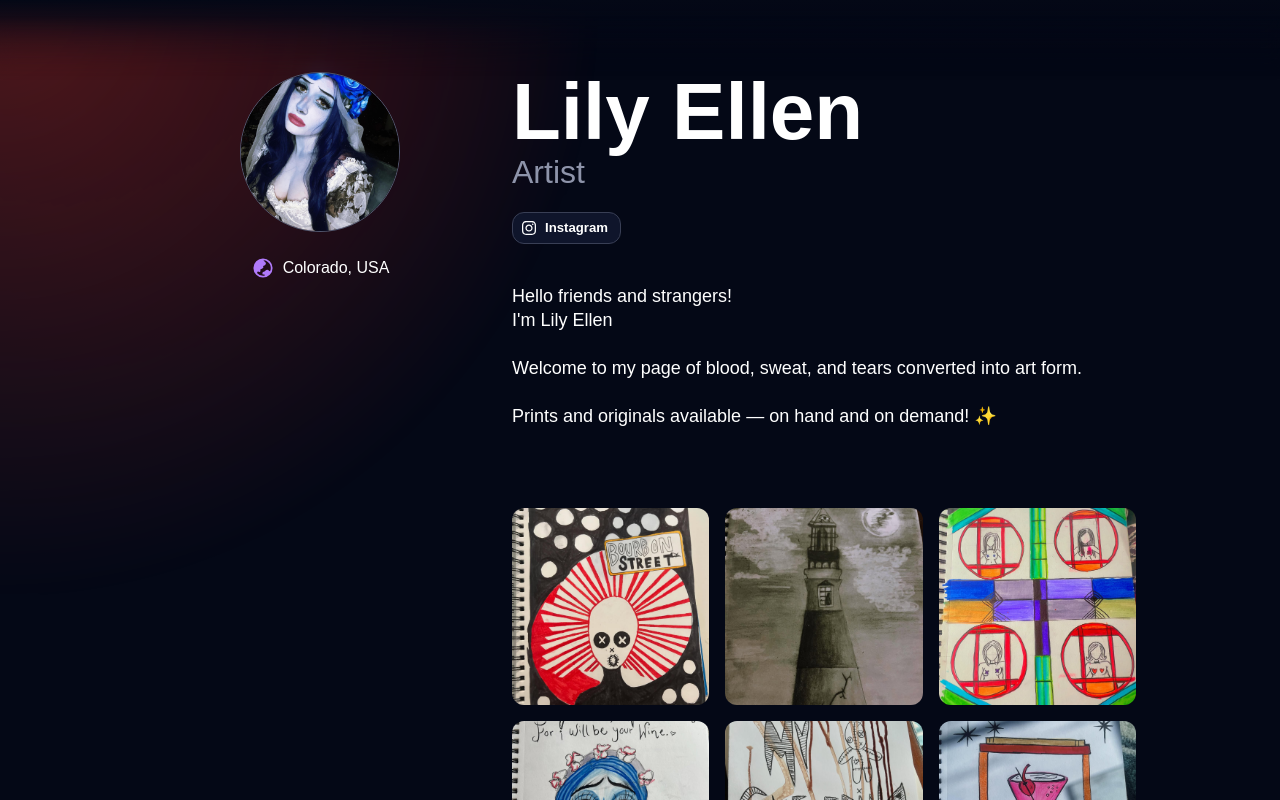
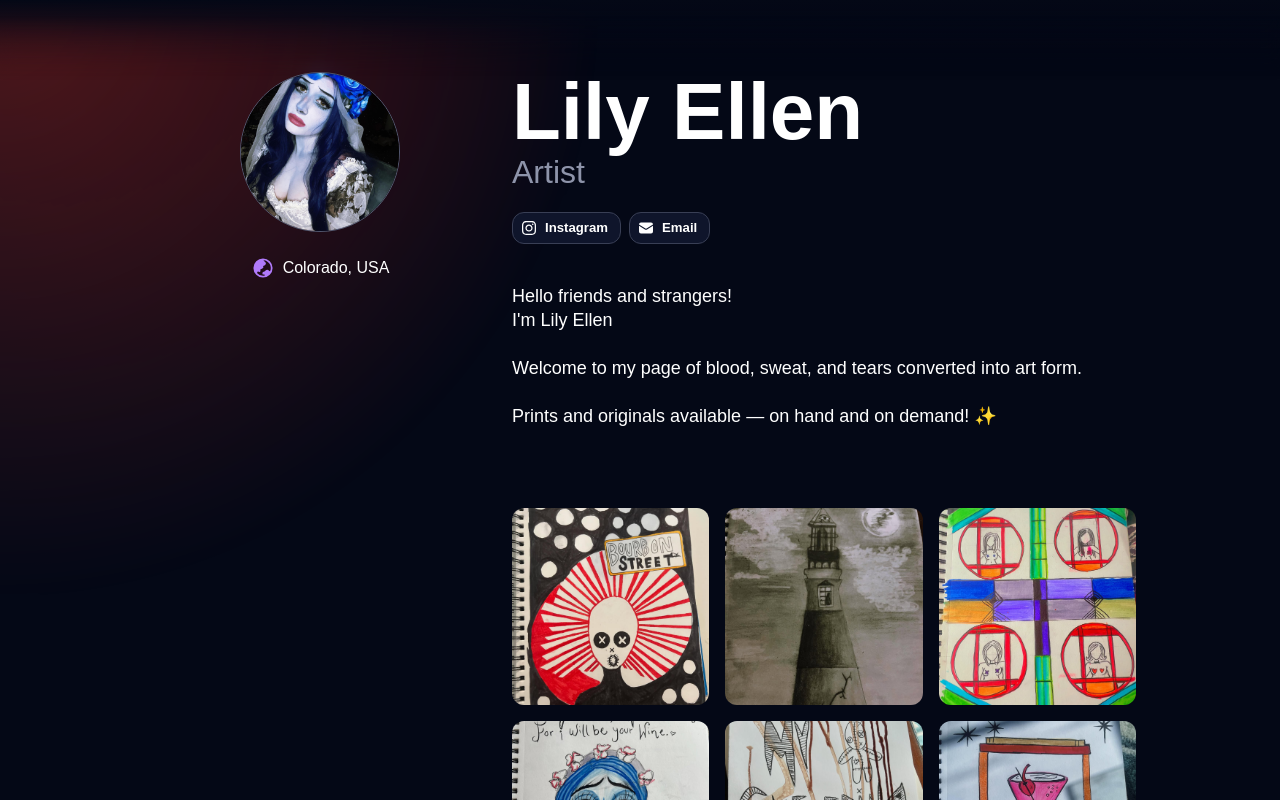
Before and after one commit to ashellwig/artbylilyellen, a Next.js app: page / in a window 1280 px wide. Shown: the top 800 px of the page. Built offline with nearby package versions, Linux system fonts and the light colour scheme; a web font is replaced by a local one.

Commit message:
Add email button
Signed-off-by: Ash Hellwig <ahellwig.dev@gmail.com>

```diff
--- a/package.json
+++ b/package.json
@@ -1,6 +1,6 @@
 {
   "name": "artbylilyellen",
-  "version": "0.2.2",
+  "version": "0.3.0",
   "author": {
     "name": "Ash Hellwig",
     "email": "ahellwig.dev@gmail.com",
--- a/src/app/resources/content.js
+++ b/src/app/resources/content.js
@@ -28,6 +28,11 @@ const social = [
     name: "Instagram",
     icon: "insta",
     link: "https://instagram.com/painmelikeoneofyourfrenchgirls",
+  },
+  {
+    name: "Email",
+    icon: "email",
+    link: "mailto:lily@artbylilyellen.com"
   },
 ];
 
```
